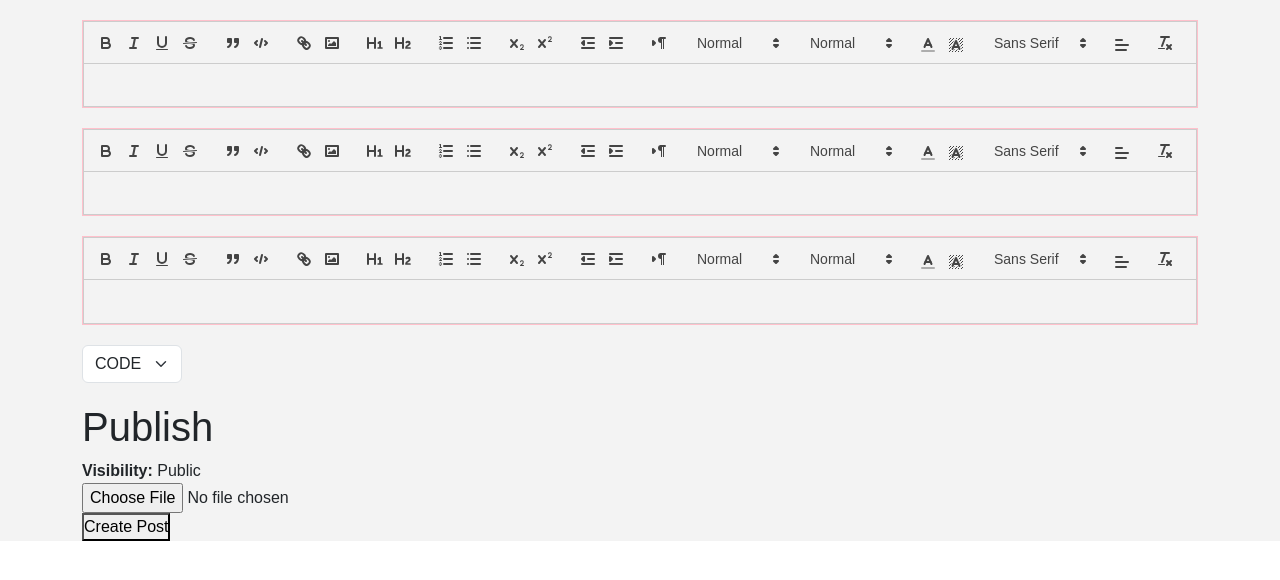
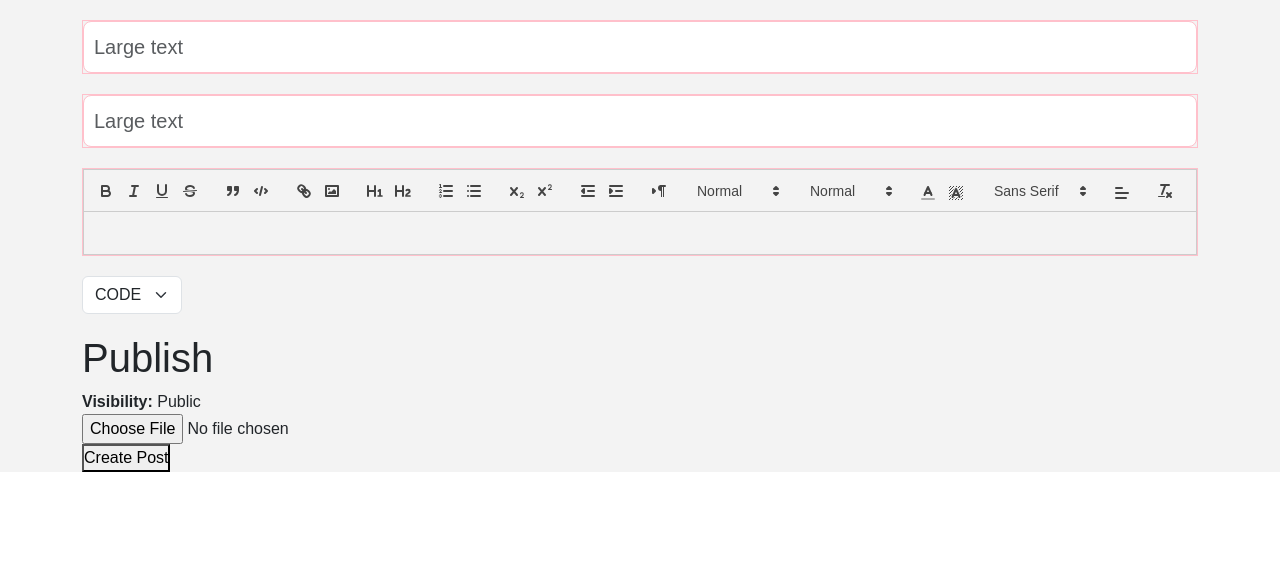
Before and after one commit to thekhai1k9/blogg, a React app in the folder client/: page /write in a window 1280 px wide. Shown: the top 580 px of the page. Built offline with nearby package versions, Linux system fonts and the light colour scheme.

Commit message:
format code

```diff
--- a/client/src/pages/Write.tsx
+++ b/client/src/pages/Write.tsx
@@ -83,10 +83,24 @@ const Write: React.FC = () => {
     <div className='write_wrapper'>
       <div className='write_wrapper-content'>
         <div className='write_wrapper-editer'>
-          <ReactQuill className='editor' theme='snow' value={title} onChange={setTitle} modules={modules} />
+          {/* <ReactQuill className='editor' theme='snow' value={title} onChange={setTitle} modules={modules} /> */}
+          <Form.Control
+            size='lg'
+            type='text'
+            placeholder='Large text'
+            value={title}
+            onChange={(e) => setTitle(e.target.value)}
+          />
         </div>
         <div className='write_wrapper-editer'>
-          <ReactQuill className='editor' theme='snow' value={desc} onChange={setDesc} modules={modules} />
+          {/* <ReactQuill className='editor' theme='snow' value={desc} onChange={setDesc} modules={modules} /> */}
+          <Form.Control
+            size='lg'
+            type='text'
+            placeholder='Large text'
+            value={desc}
+            onChange={(e) => setDesc(e.target.value)}
+          />
         </div>
         <div className='write_wrapper-editer'>
           <ReactQuill className='editor' theme='snow' value={content} onChange={setContent} modules={modules} />
```
